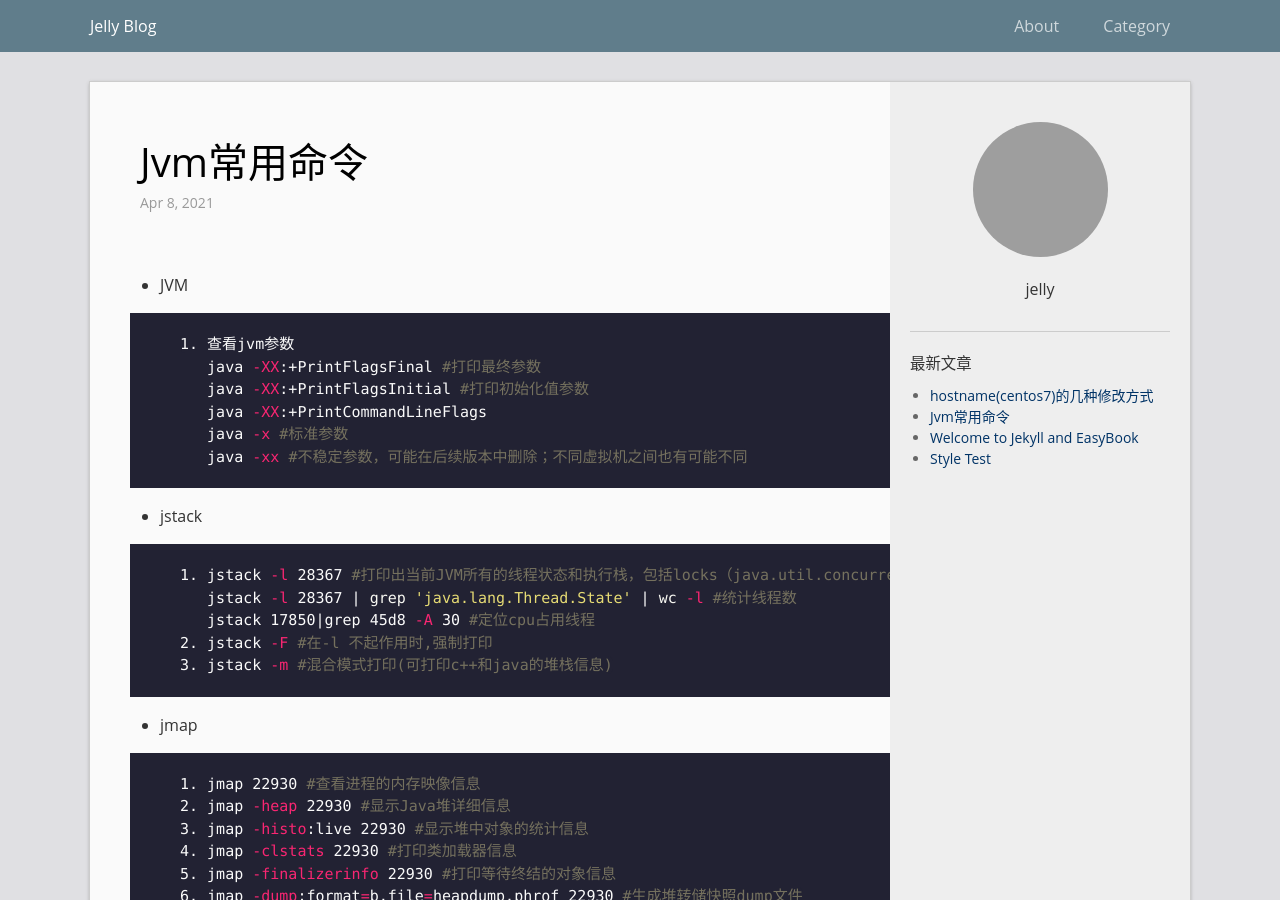
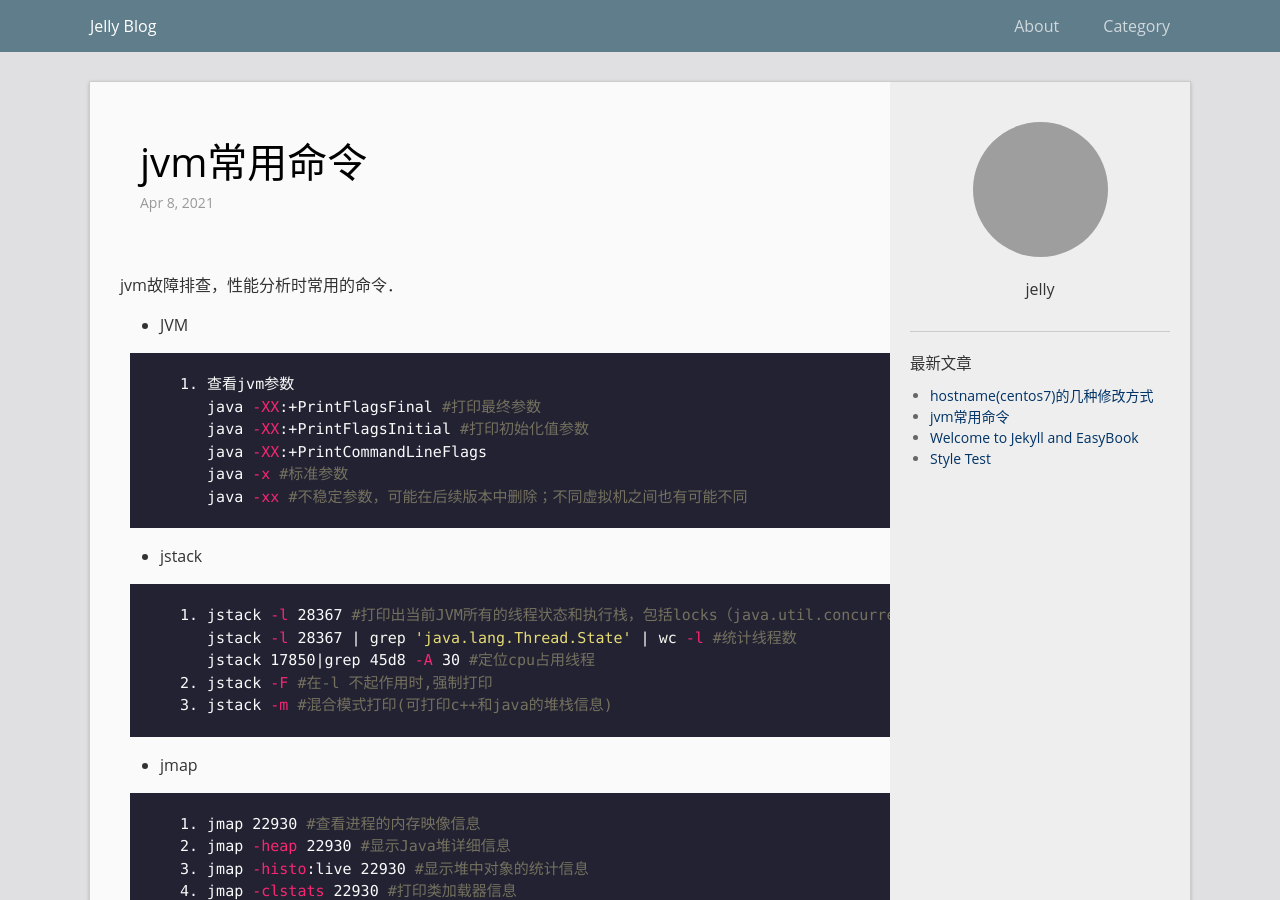
Before and after one commit to jelly-wzj/bigdata, a Jekyll site: the page built from _posts/2021-04-08-JVM常用命令.md, in a window 1280 px wide and 900 px high. Built offline with Jekyll 4.4.1, drawn with Linux system fonts in a browser that asks for light colours; grey boxes are pictures that could not be loaded.

Commit message:
init blog

````diff
--- a/_posts/2021-04-08-JVM常用命令.md
+++ b/_posts/2021-04-08-JVM常用命令.md
@@ -1,3 +1,13 @@
+---
+layout: post
+title:  "jvm常用命令"
+date:   2021-04-08 08:00
+categories: jvm
+permalink: /archivers/jvm
+---
+
+jvm故障排查，性能分析时常用的命令．
+
 * JVM
 
   ```shell
````
Also changed, not shown: _posts/2021-04-08-hostname(centos7)的几种修改方式.md (+3 -1 lines).
